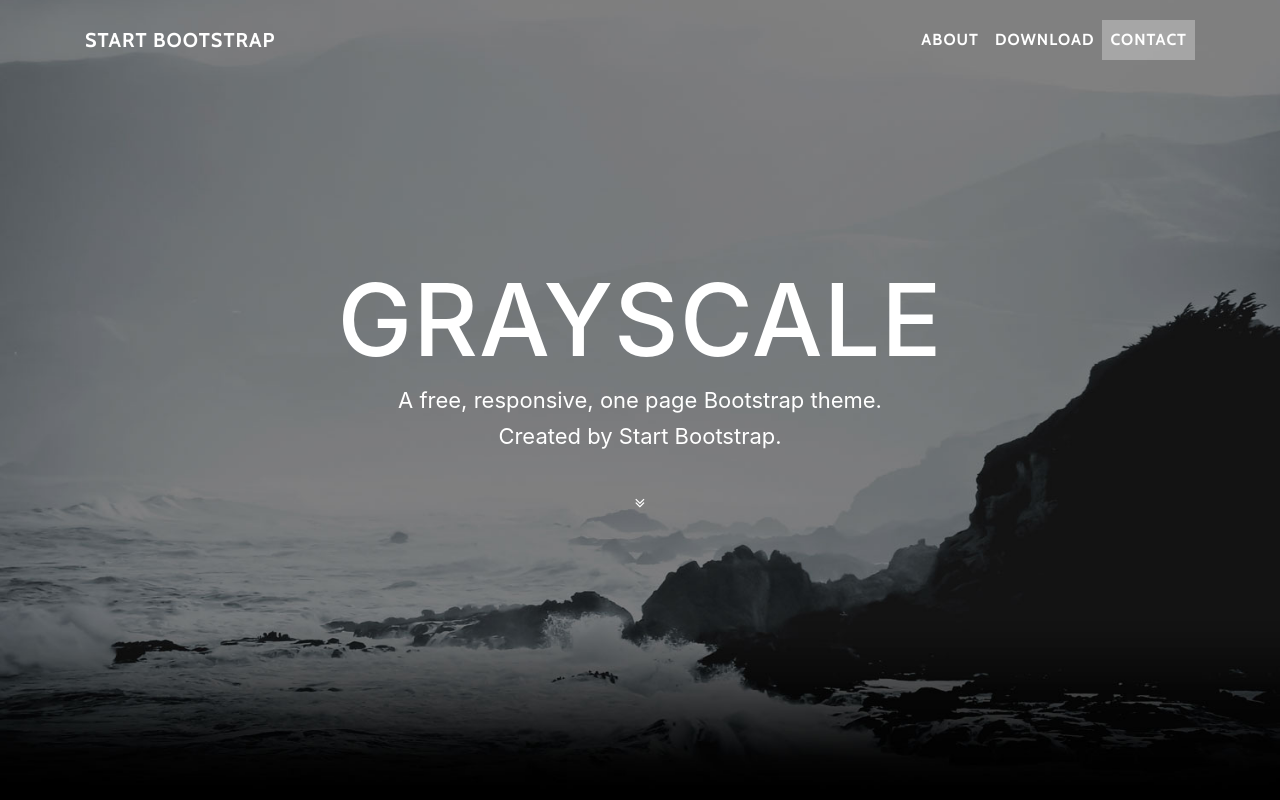
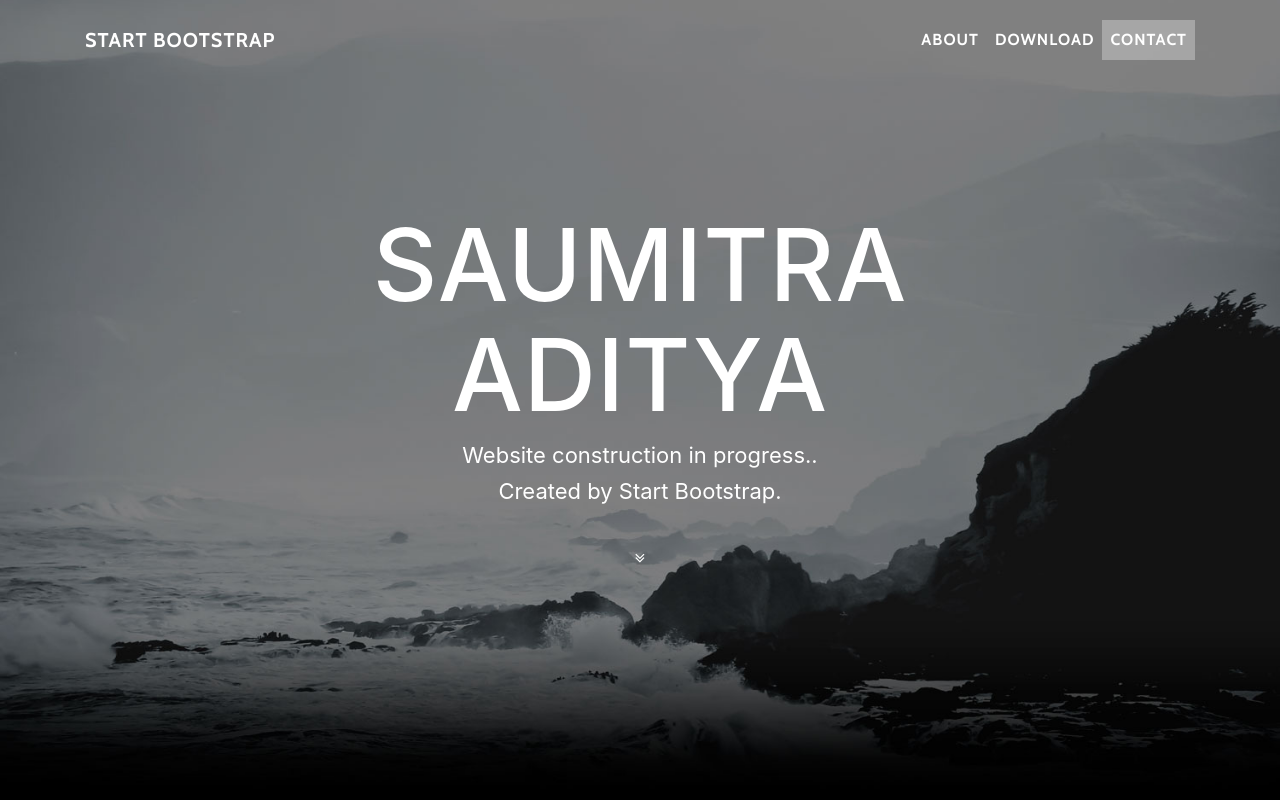
Before and after one commit to saumitraaditya/saumitraaditya.github.io, a website with bundled scripts: page index.html in a window 1280 px wide. Shown: the top 800 px of the page. Built offline with nearby package versions, Linux system fonts and the light colour scheme.

Commit message:
modified index.html

```diff
--- a/index.html
+++ b/index.html
@@ -67,8 +67,8 @@
             <div class="container">
                 <div class="row">
                     <div class="col-md-8 offset-md-2">
-                        <h1 class="brand-heading">Grayscale</h1>
-                        <p class="intro-text">A free, responsive, one page Bootstrap theme.
+                        <h1 class="brand-heading">Saumitra Aditya</h1>
+                        <p class="intro-text">Website construction in progress..
                             <br>Created by Start Bootstrap.</p>
                         <a href="#about" class="btn btn-circle page-scroll">
                             <i class="fa fa-angle-double-down animated"></i>
```
